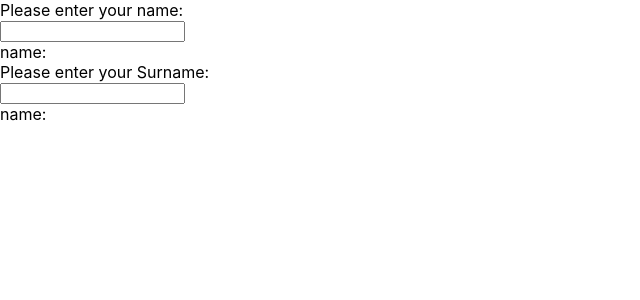
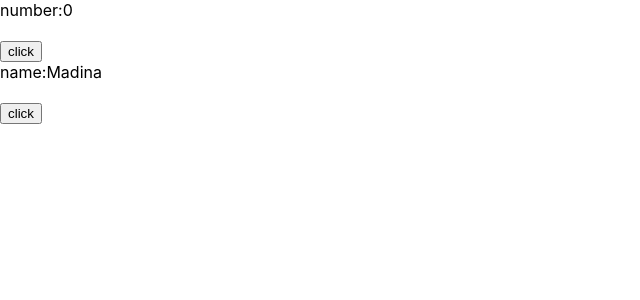
Before and after one commit to Madinaza/React-repeat, a React (Create React App) app: page / in a window 1280 px wide. Shown: the top 300 px of the page, without its empty margins (0-640 px from the left). Built offline with nearby package versions, Linux system fonts and the light colour scheme.

Commit message:
useEffect

```diff
--- /dev/null
+++ b/src/components/LifeCycle.js
@@ -0,0 +1,37 @@
+import { useEffect, useState } from "react";
+
+function LifeCycle() {
+  const [number, setNumber] = useState(0);
+  const [name, setName] = useState("Madina");
+
+  useEffect(() => {
+    console.log("artir");
+  });
+  useEffect(() => {
+    console.log("change name");
+  }, [name]);
+  return (
+    <>
+      <div>number:{number}</div>
+      <br />
+      <button
+        onClick={() => {
+          setNumber(number + 1);
+        }}
+      >
+        click
+      </button>
+
+      <div>name:{name}</div>
+      <br />
+      <button
+        onClick={() => {
+          setName("Vusal");
+        }}
+      >
+        click
+      </button>
+    </>
+  );
+}
+export default LifeCycle;
--- a/src/index.js
+++ b/src/index.js
@@ -1,15 +1,17 @@
-import React from 'react';
-import ReactDOM from 'react-dom/client';
-import './index.css';
+import React from "react";
+import ReactDOM from "react-dom/client";
+import "./index.css";
 // import App from './App';
-import reportWebVitals from './reportWebVitals';
-import InputExample from './components/InputExample';
+import reportWebVitals from "./reportWebVitals";
+import LifeCycle from "./components/LifeCycle";
+// import InputExample from './components/InputExample';
 
-const root = ReactDOM.createRoot(document.getElementById('root'));
+const root = ReactDOM.createRoot(document.getElementById("root"));
 root.render(
   <React.StrictMode>
     {/* <App /> */}
-    <InputExample />
+    {/* <InputExample /> */}
+    <LifeCycle />
   </React.StrictMode>
 );
 
```
